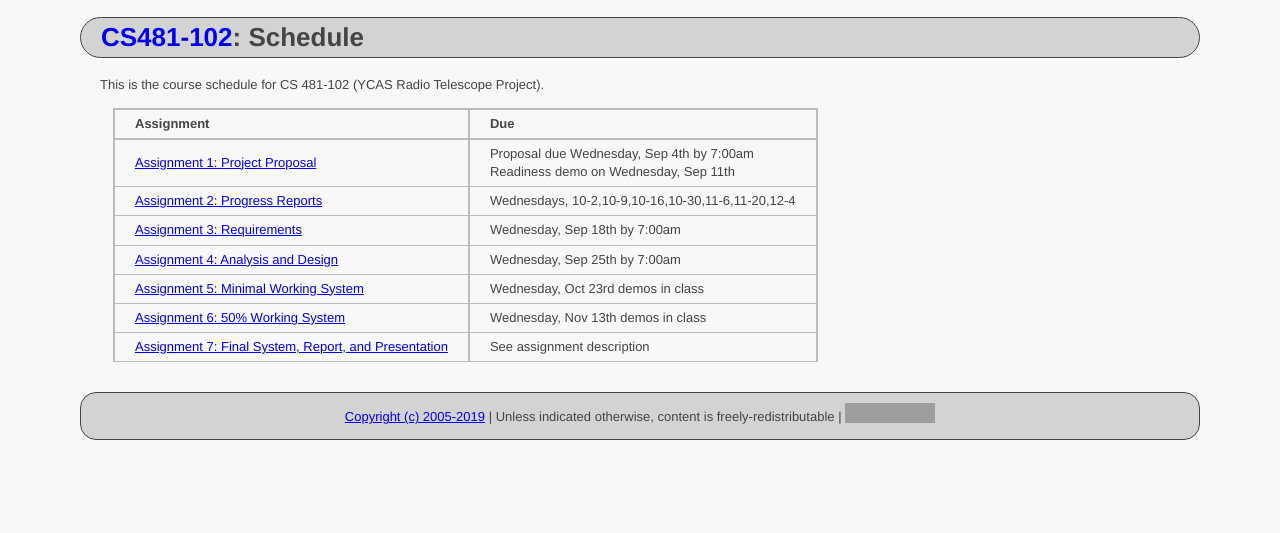
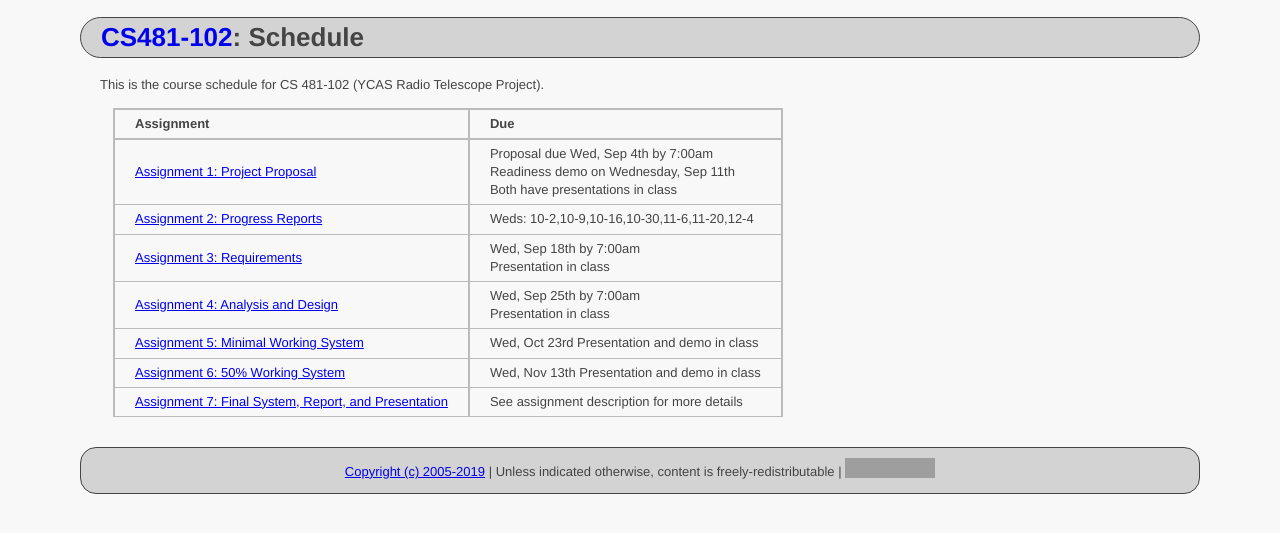
Before and after one commit to ycpcs/cs481-fall2019-RT, a Jekyll site: the page built from schedule.md, in a window 1280 px wide. Shown: the top 533 px of the page. Built offline with Jekyll 4.4.1, drawn with Linux system fonts in a browser that asks for light colours; grey boxes are pictures that could not be loaded.

Commit message:
updated schedule for presentations

```diff
--- a/schedule.md
+++ b/schedule.md
@@ -8,10 +8,10 @@ This is the course schedule for CS 481-102 (YCAS Radio Telescope Project).
 
 **Assignment** | **Due**
 :--------------|:---------
-[Assignment 1: Project Proposal](assign/assign01.html)                       | Proposal due Wednesday, Sep 4th by 7:00am <br> Readiness demo on Wednesday, Sep 11th
-[Assignment 2: Progress Reports](assign/assign02.html)                       | Wednesdays, 10-2,10-9,10-16,10-30,11-6,11-20,12-4
-[Assignment 3: Requirements](assign/assign03.html)                           | Wednesday, Sep 18th by 7:00am
-[Assignment 4: Analysis and Design](assign/assign04.html)                    | Wednesday, Sep 25th by 7:00am
-[Assignment 5: Minimal Working System](assign/assign05.html)                 | Wednesday, Oct 23rd demos in class
-[Assignment 6: 50% Working System](assign/assign06.html)                     | Wednesday, Nov 13th demos in class
-[Assignment 7: Final System, Report, and Presentation](assign/assign07.html) | See assignment description
+[Assignment 1: Project Proposal](assign/assign01.html)                       | Proposal due Wed, Sep 4th by 7:00am <br> Readiness demo on Wednesday, Sep 11th <br> Both have presentations in class
+[Assignment 2: Progress Reports](assign/assign02.html)                       | Weds: 10-2,10-9,10-16,10-30,11-6,11-20,12-4
+[Assignment 3: Requirements](assign/assign03.html)                           | Wed, Sep 18th by 7:00am <br> Presentation in class
+[Assignment 4: Analysis and Design](assign/assign04.html)                    | Wed, Sep 25th by 7:00am <br> Presentation in class
+[Assignment 5: Minimal Working System](assign/assign05.html)                 | Wed, Oct 23rd Presentation and demo in class
+[Assignment 6: 50% Working System](assign/assign06.html)                     | Wed, Nov 13th Presentation and demo in class
+[Assignment 7: Final System, Report, and Presentation](assign/assign07.html) | See assignment description for more details
```
